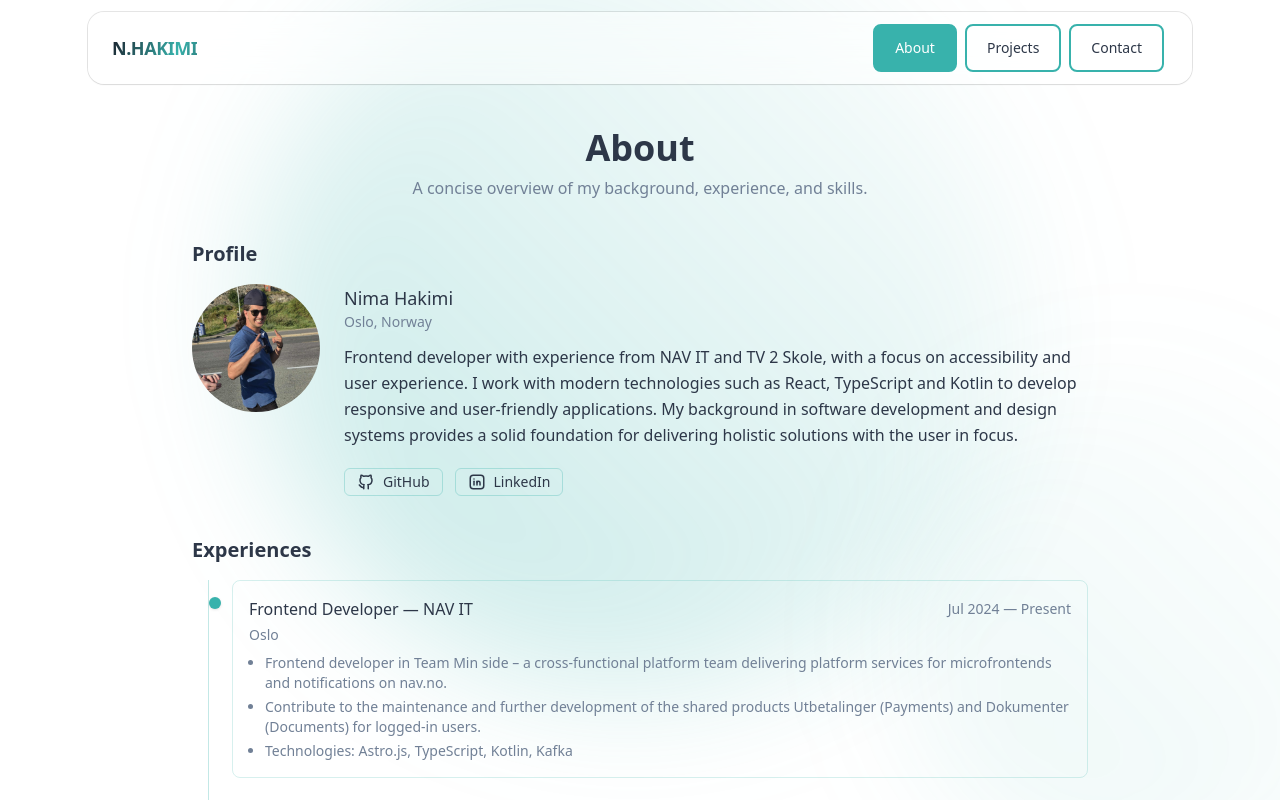
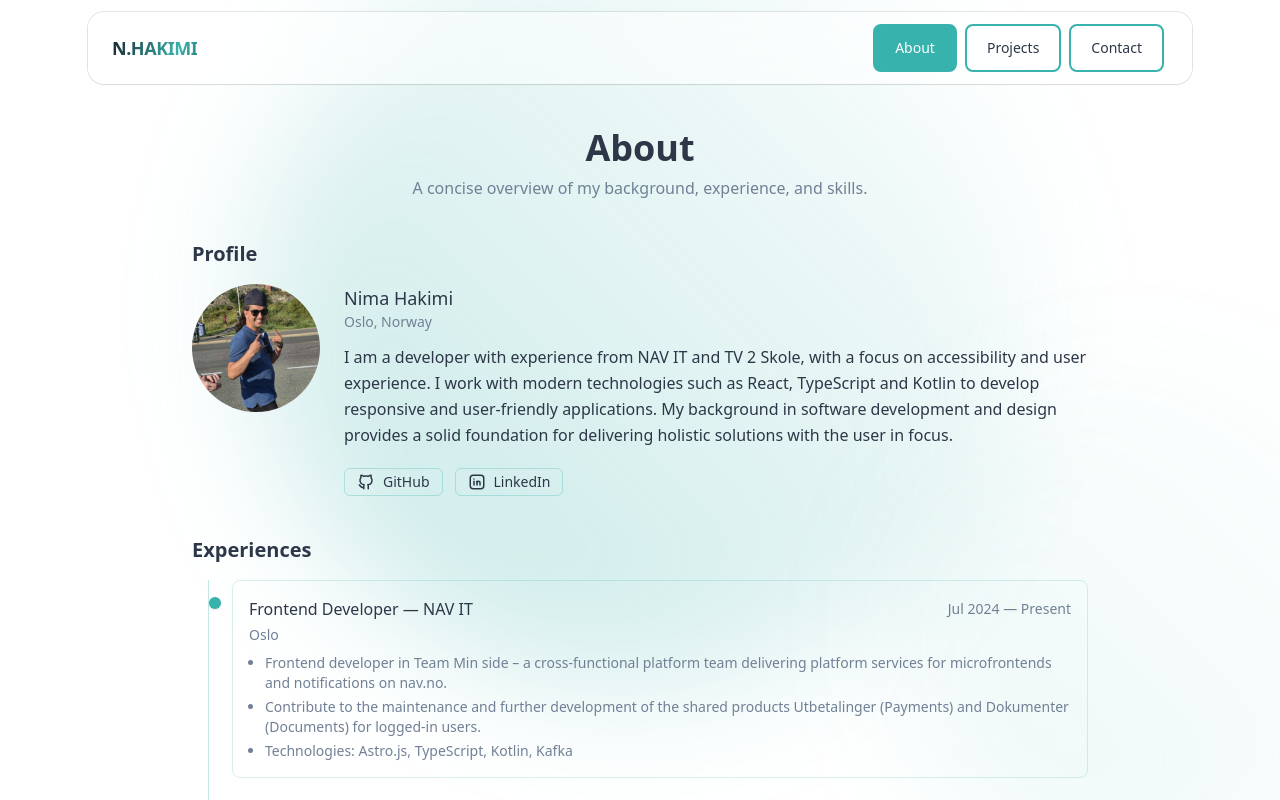
Before and after one commit to nimkimi/hackimi, a Next.js app: page /about in a window 1280 px wide. Shown: the top 800 px of the page. Built offline with nearby package versions, Linux system fonts and the light colour scheme.

Commit message:
Update about description

```diff
--- a/src/data/about.ts
+++ b/src/data/about.ts
@@ -43,7 +43,7 @@
   location: 'Oslo, Norway',
   photo: '/bigSmile.JPEG',
   summary:
-    'Frontend developer with experience from NAV IT and TV 2 Skole, with a focus on accessibility and user experience. I work with modern technologies such as React, TypeScript and Kotlin to develop responsive and user-friendly applications. My background in software development and design systems provides a solid foundation for delivering holistic solutions with the user in focus.',
+    'I am a developer with experience from NAV IT and TV 2 Skole, with a focus on accessibility and user experience. I work with modern technologies such as React, TypeScript and Kotlin to develop responsive and user-friendly applications. My background in software development and design provides a solid foundation for delivering holistic solutions with the user in focus.',
 
   experience: [
     {
```
